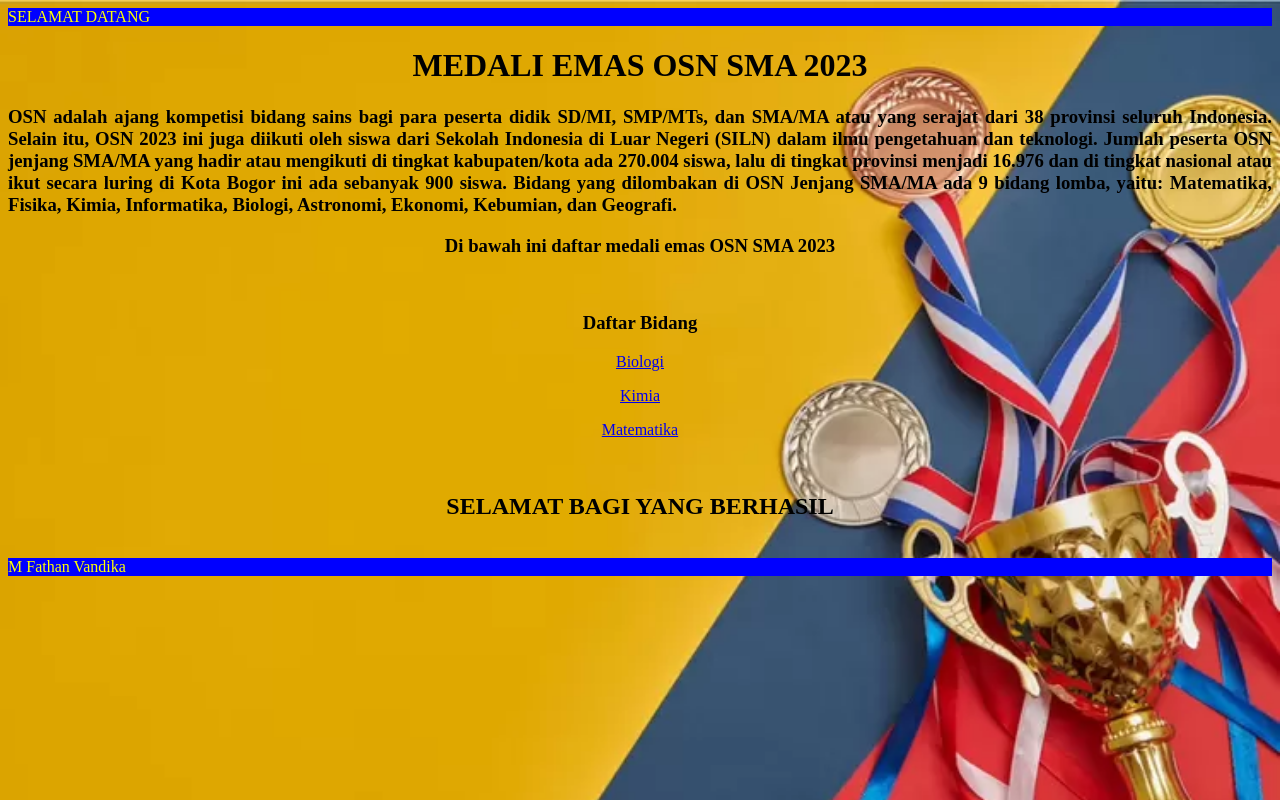
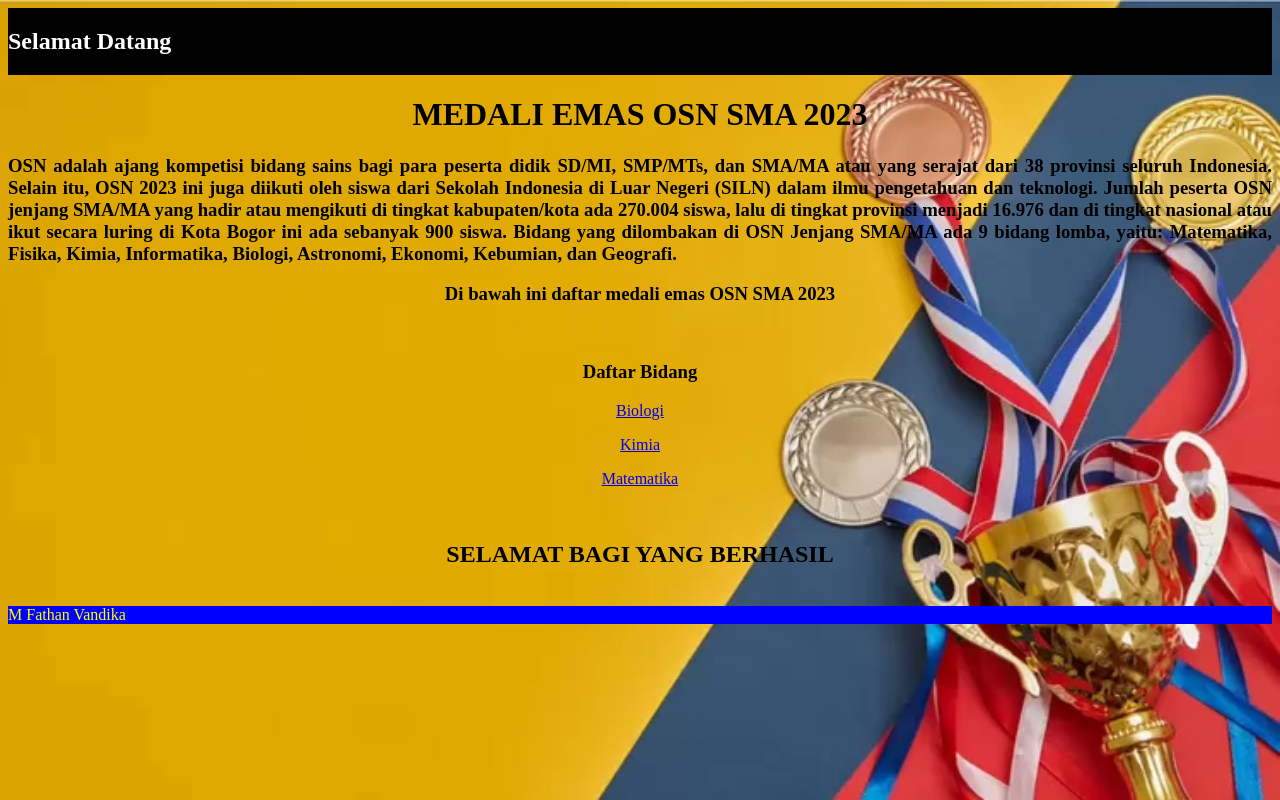
Before and after one commit to Rinhooz/Rinhooz.github.io, a plain HTML site: page index.html in a window 1280 px wide. Drawn offline with Linux system fonts and the light colour scheme.

Commit message:
index.html

```diff
--- a/index.html
+++ b/index.html
@@ -1,4 +1,4 @@
-<marquee bgcolor="blue"behavior="alternate"style="color:yellow"direction="right"> SELAMAT DATANG</marquee>
+<marquee  bgcolor="Black"behavior="alternate"style="color:White"direction="right"><h2>Selamat Datang</h2></marquee>
 <title>Medali Emas OSN 2023</title>
 
     <h1 align="center">MEDALI EMAS OSN SMA 2023</h1>
```
